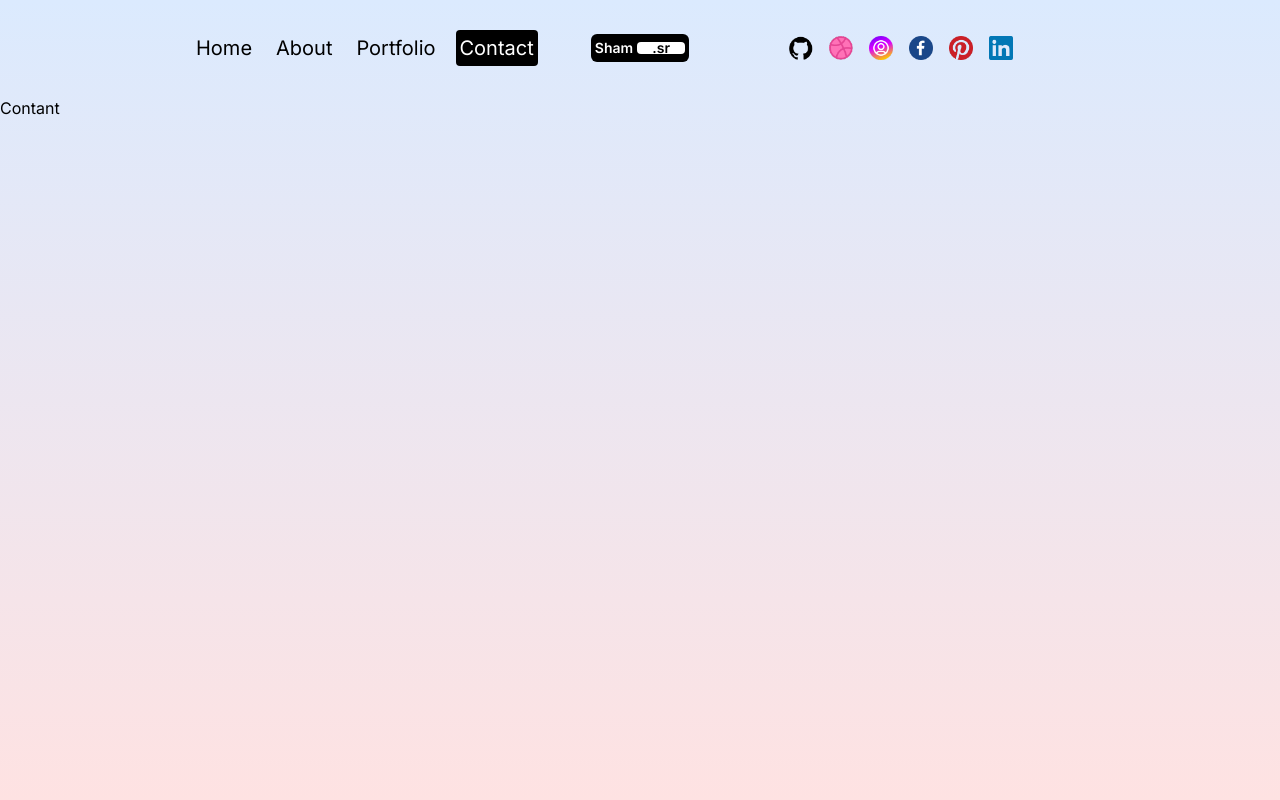
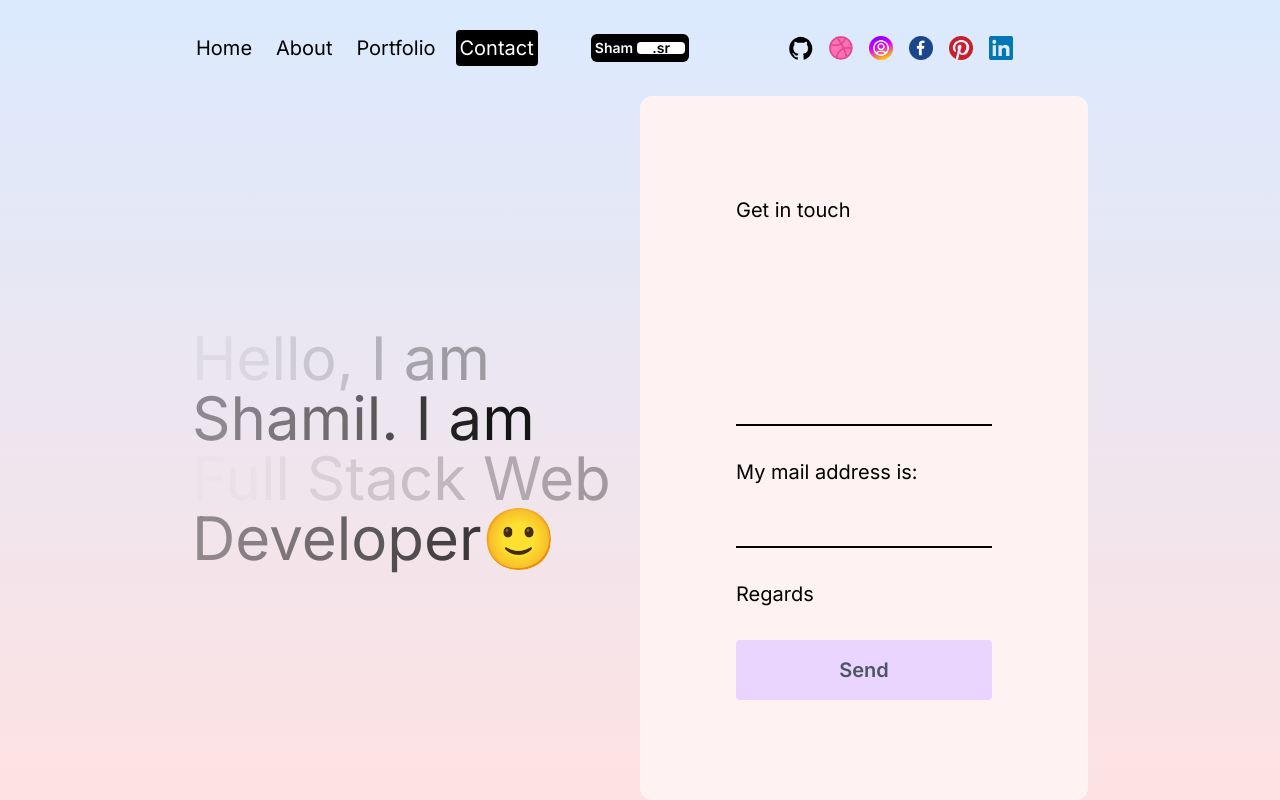
Before and after one commit to ShR4528/next-portfolio, a Next.js app: page /contact in a window 1280 px wide. Built offline with nearby package versions, Linux system fonts and the light colour scheme.

Commit message:
contactpage

```diff
--- a/src/app/contact/page.jsx
+++ b/src/app/contact/page.jsx
@@ -2,13 +2,39 @@
 import { motion } from 'framer-motion';
 
 const ContactPage = () => {
+  const text = 'Hello, I am Shamil. I am a Full Stack Web Developer';
   return (
     <motion.div
       className='h-full'
       initial={{ y: '-200vh' }}
       animate={{ y: '0%' }}
       transition={{ duration: 1 }}>
-      Contant
+     <div className="h-full flex flex-col lg:flex-row px-4 sm:px-8 md:px-12 lg:px-20 xl:px-48">
+      {/* text container */}
+      <div className="h-1/2 lg:h-full lg:w-1/2 flex items-center justify-center text-6xl">
+        <div className="">
+          {text.split('').map((letter,index) =>(
+            <motion.span key={index}
+            initial={{ opacity: 1 }}
+            animate={{ opacity: 0 }}
+            transition={{ duration: 3,repeat:Infinity,
+            delay: index * 0.1,
+            }}
+            >{letter}</motion.span>
+          ))}
+          🙂
+        </div>
+      </div>
+      {/* form container */}
+      <form    className="h-1/2 lg:h-full lg:w-1/2 bg-red-50 rounded-xl text-xl flex flex-col gap-8 justify-center p-24">
+        <span>Get  in touch</span>
+        <textarea rows={6} name="user_message" className='bg-transparent border-b-2 border-b-black outline-none resize-none '/>
+        <span>My mail address is:</span>
+        <input type='text' name="user_email"  className='bg-transparent border-b-2 border-b-black outline-none' />
+        <span>Regards</span>
+        <button className='bg-purple-200 rounded font-semibold text-gray-600 p-4'>Send</button>
+      </form>
+     </div>
     </motion.div>
   );
 };
```
